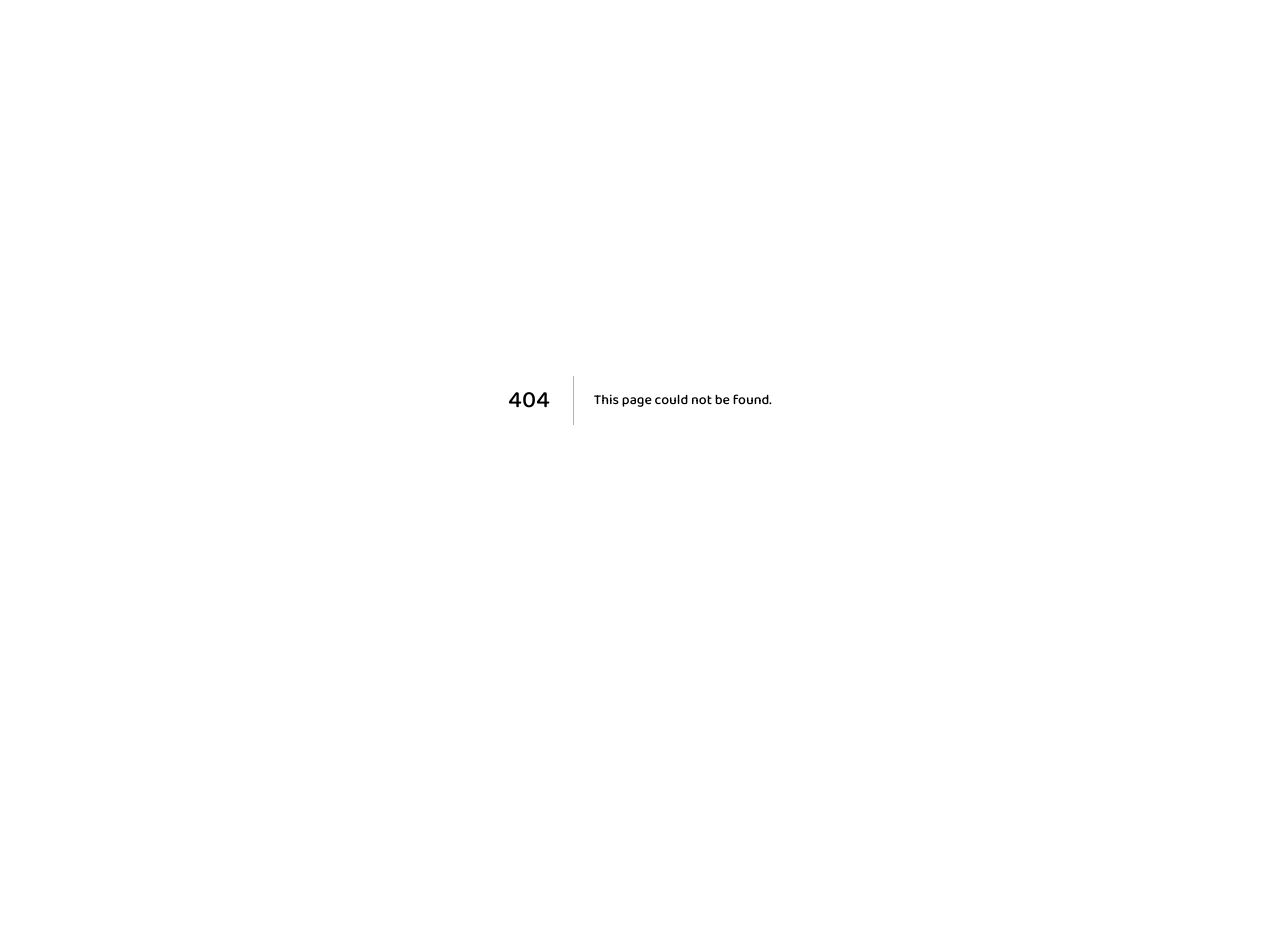
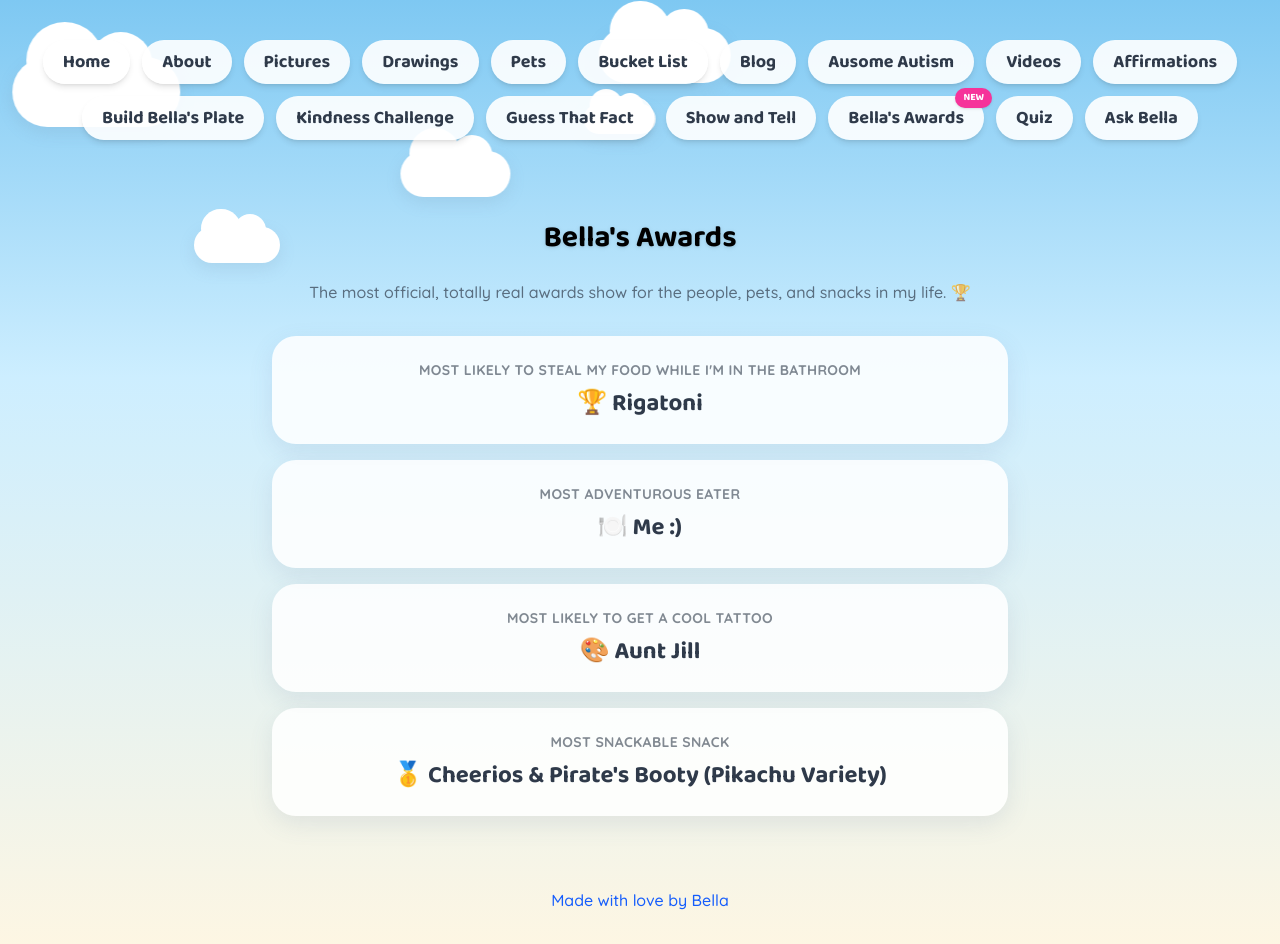
Before and after one commit to gregorylebed-code/bella-website, a Next.js app: page /bellas-awards in a window 1280 px wide. Before the commit this address had no page. Before the commit the page ends 800 px from the top, so only its background shows below. Built offline with nearby package versions, Linux system fonts and the light colour scheme.

Commit message:
Add Bella's Awards page
A silly made-up awards show for people, pets, and snacks in
Bella's life.

```diff
--- a/src/app/NavBar.tsx
+++ b/src/app/NavBar.tsx
@@ -15,6 +15,7 @@ const links: [string, string][] = [
   ["Kindness Challenge", "/kindness-challenge"],
   ["Guess That Fact", "/guess-that-fact"],
   ["Show and Tell", "/show-and-tell"],
+  ["Bella's Awards", "/bellas-awards"],
   ["Quiz", "/quiz"],
   ["Ask Bella", "/ask"],
 ];
--- /dev/null
+++ b/src/app/bellas-awards/page.tsx
@@ -0,0 +1,45 @@
+import Clouds from "../Clouds";
+import NavBar from "../NavBar";
+import EmptyState from "../EmptyState";
+import { bellasAwards } from "../content";
+
+export default function BellasAwardsPage() {
+  return (
+    <main className="relative flex-1">
+      <Clouds />
+      <div className="relative z-10 pt-10">
+        <NavBar />
+      </div>
+
+      <section className="relative z-10 max-w-3xl mx-auto px-4 py-10">
+        <h2 className="heading-font text-3xl font-bold text-black drop-shadow mb-6 text-center">
+          Bella's Awards
+        </h2>
+        <p className="text-center text-foreground/70 font-medium mb-8">
+          The most official, totally real awards show for the people, pets, and snacks in my life. 🏆
+        </p>
+
+        {bellasAwards.length === 0 ? (
+          <EmptyState text="No awards yet, check back soon!" />
+        ) : (
+          <div className="flex flex-col gap-4">
+            {bellasAwards.map((award) => (
+              <div key={award.category} className="card p-6 text-center">
+                <p className="text-sm text-foreground/60 font-bold uppercase tracking-wide">
+                  {award.category}
+                </p>
+                <h3 className="heading-font text-2xl font-bold mt-2">
+                  {award.emoji} {award.winner}
+                </h3>
+              </div>
+            ))}
+          </div>
+        )}
+      </section>
+
+      <footer className="relative z-10 text-center py-8 text-blue-600 font-medium">
+        Made with love by Bella
+      </footer>
+    </main>
+  );
+}
--- a/src/app/content.ts
+++ b/src/app/content.ts
@@ -267,6 +267,34 @@ export const showAndTell: { category: string; emoji: string; title: string; blur
 ];
 
 // -----------------------------
+// BELLA'S AWARDS
+// A silly made-up awards show for people, pets, and foods in
+// Bella's life. Add as many categories as you want.
+// -----------------------------
+export const bellasAwards: { category: string; winner: string; emoji: string }[] = [
+  {
+    category: "Most Likely to Steal My Food While I'm in the Bathroom",
+    winner: "Rigatoni",
+    emoji: "🏆",
+  },
+  {
+    category: "Most Adventurous Eater",
+    winner: "Me :)",
+    emoji: "🍽️",
+  },
+  {
+    category: "Most Likely to Get a Cool Tattoo",
+    winner: "Aunt Jill",
+    emoji: "🎨",
+  },
+  {
+    category: "Most Snackable Snack",
+    winner: "Cheerios & Pirate's Booty (Pikachu Variety)",
+    emoji: "🥇",
+  },
+];
+
+// -----------------------------
 // PICTURES
 // Put image files in: public/photos/
 // Then reference them here as "/photos/filename.jpg"
@@ -509,6 +537,7 @@ export const sectionUpdates: Record<string, string> = {
   "Kindness Challenge": "2026-08-15",
   "Guess That Fact": "2026-08-15",
   "Show and Tell": "2026-08-15",
+  "Bella's Awards": "2026-08-16",
   Videos: "2026-07-11",
   Affirmations: "2026-07-11",
   Quiz: "2026-08-01",
```
